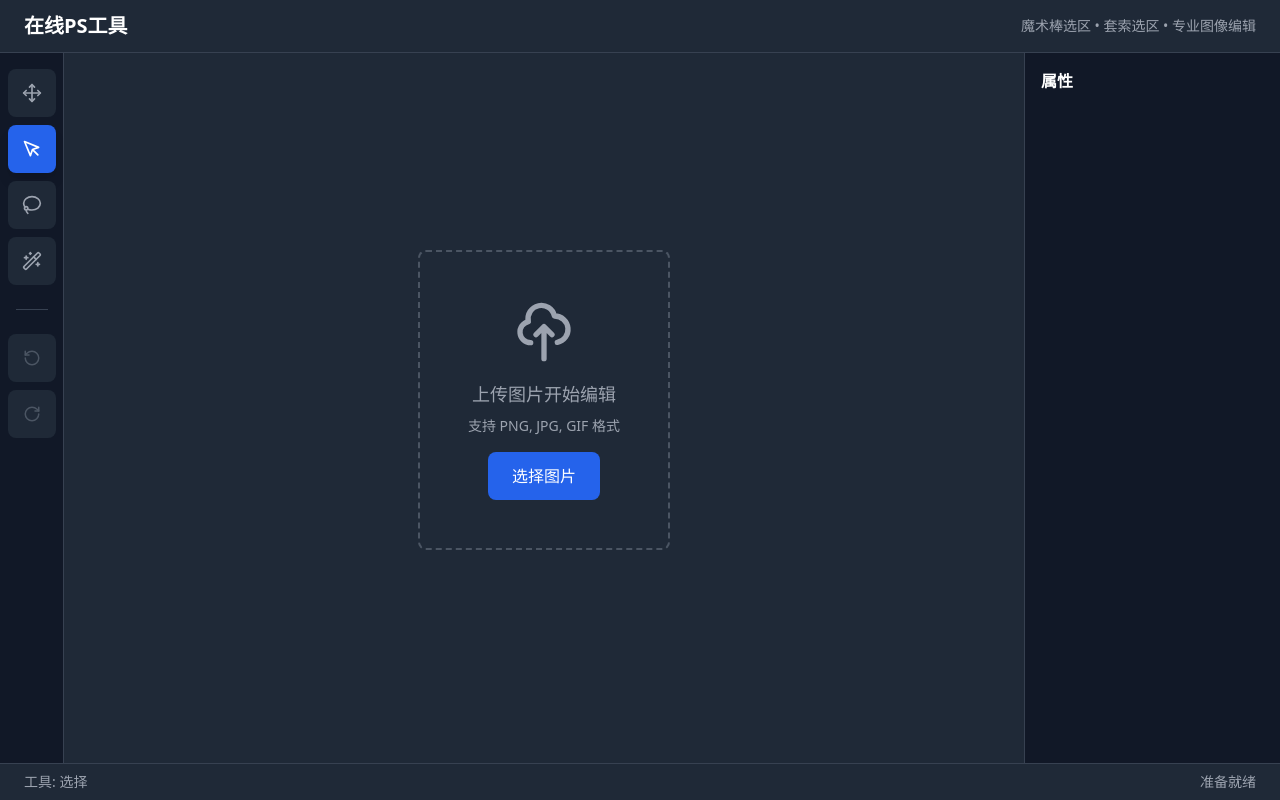
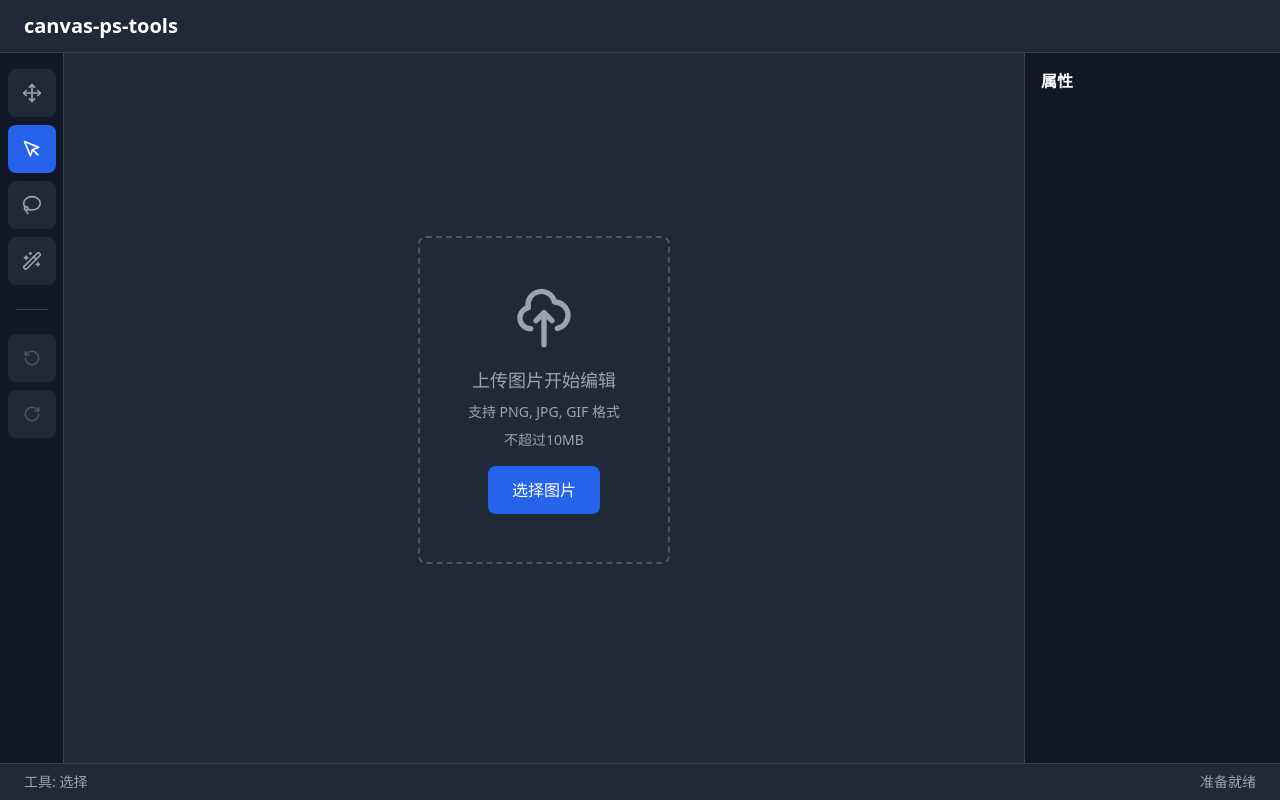
Before and after one commit to Tatekii/canvas-ps-tools, a React (Vite) app: page / in a window 1280 px wide. Built offline with nearby package versions, Linux system fonts and the light colour scheme.

Commit message:
doc: 更新README和HTML文档信息

```diff
--- a/index.html
+++ b/index.html
@@ -4,7 +4,7 @@
     <meta charset="UTF-8" />
     <link rel="icon" type="image/svg+xml" href="/vite.svg" />
     <meta name="viewport" content="width=device-width, initial-scale=1.0" />
-    <title>在线PS工具 - 魔术棒和套索选区</title>
+    <title>canvas-ps-tools</title>
   </head>
   <body>
     <div id="root"></div>
--- a/src/App.tsx
+++ b/src/App.tsx
@@ -64,10 +64,7 @@ function App() {
       {/* 顶部标题栏 */}
       <header className="bg-gray-800 border-b border-gray-700 px-6 py-3">
         <div className="flex items-center justify-between">
-          <h1 className="text-white text-xl font-semibold">在线PS工具</h1>
-          <div className="text-gray-400 text-sm">
-            魔术棒选区 • 套索选区 • 专业图像编辑
-          </div>
+          <h1 className="text-white text-xl font-semibold">canvas-ps-tools</h1>
         </div>
       </header>
 
--- a/src/components/ImageCanvas.tsx
+++ b/src/components/ImageCanvas.tsx
@@ -425,6 +425,7 @@ const ImageCanvas = React.forwardRef<ImageCanvasRef, ImageCanvasProps>(
 								</svg>
 								<p className="text-lg font-medium">上传图片开始编辑</p>
 								<p className="text-sm mt-2">支持 PNG, JPG, GIF 格式</p>
+								<p className="text-sm mt-2">不超过10MB</p>
 							</div>
 							<button
 								onClick={() => fileInputRef.current?.click()}
--- a/src/components/PropertyPanel.tsx
+++ b/src/components/PropertyPanel.tsx
@@ -45,13 +45,6 @@ const PropertyPanel: React.FC<PropertyPanelProps> = ({ selectedTool, tolerance,
 					</div>
 				</div>
 			)}
-
-			{selectionArea !== undefined && selectionArea > 0 && (
-				<div className="mt-6 p-3 bg-gray-800 rounded-lg">
-					<h4 className="text-gray-300 text-sm mb-2">选区信息</h4>
-					<p className="text-blue-400 text-sm">面积: {selectionArea.toLocaleString()} 像素</p>
-				</div>
-			)}
 		</div>
 	)
 }
--- a/src/components/Toolbar.tsx
+++ b/src/components/Toolbar.tsx
@@ -1,18 +1,31 @@
-import React from 'react';
-import { Move, MousePointer, Lasso, Wand2, RotateCcw, RotateCw, Trash2, ToggleLeft, Square } from 'lucide-react';
+import React from "react"
+import {
+	Move,
+	MousePointer,
+	Lasso,
+	Wand2,
+	RotateCcw,
+	RotateCw,
+	Trash2,
+	ToggleLeft,
+	Square,
+	Redo,
+	Trash,
+	Redo2,
+} from "lucide-react"
 
 interface ToolbarProps {
-  selectedTool: string;
-  onToolSelect: (tool: string) => void;
-  onUndo: () => void;
-  onRedo: () => void;
-  onClearSelection: () => void;
-  onInvertSelection: () => void;
-  onSelectAll: () => void;
-  onDeleteSelected: () => void;
-  canUndo: boolean;
-  canRedo: boolean;
-  hasSelection: boolean;
+	selectedTool: string
+	onToolSelect: (tool: string) => void
+	onUndo: () => void
+	onRedo: () => void
+	onClearSelection: () => void
+	onInvertSelection: () => void
+	onSelectAll: () => void
+	onDeleteSelected: () => void
+	canUndo: boolean
+	canRedo: boolean
+	hasSelection: boolean
 }
 
 const Toolbar: React.FC<ToolbarProps> = ({
@@ -26,14 +39,14 @@ const Toolbar: React.FC<ToolbarProps> = ({
 	onDeleteSelected,
 	canUndo,
 	canRedo,
-  hasSelection
+	hasSelection,
 }) => {
 	const tools = [
-    { id: 'move', icon: Move, name: '移动工具' },
-    { id: 'select', icon: MousePointer, name: '选择工具' },
-    { id: 'lasso', icon: Lasso, name: '套索工具' },
-    { id: 'magic-wand', icon: Wand2, name: '魔术棒' },
-  ];
+		{ id: "move", icon: Move, name: "移动工具" },
+		{ id: "select", icon: MousePointer, name: "选择工具" },
+		{ id: "lasso", icon: Lasso, name: "套索工具" },
+		{ id: "magic-wand", icon: Wand2, name: "魔术棒" },
+	]
 
 	return (
 		<div className="bg-gray-900 w-16 flex flex-col items-center py-4 border-r border-gray-700">
@@ -45,8 +58,8 @@ const Toolbar: React.FC<ToolbarProps> = ({
 						onClick={() => onToolSelect(tool.id)}
 						className={`w-12 h-12 rounded-lg flex items-center justify-center transition-all duration-200 ${
 							selectedTool === tool.id
-                ? 'bg-blue-600 text-white shadow-lg'
-                : 'bg-gray-800 text-gray-400 hover:bg-gray-700 hover:text-white'
+								? "bg-blue-600 text-white shadow-lg"
+								: "bg-gray-800 text-gray-400 hover:bg-gray-700 hover:text-white"
 						}`}
 						title={tool.name}
 					>
@@ -65,8 +78,8 @@ const Toolbar: React.FC<ToolbarProps> = ({
 					disabled={!canUndo}
 					className={`w-12 h-12 rounded-lg flex items-center justify-center transition-all duration-200 ${
 						canUndo
-              ? 'bg-gray-800 text-gray-400 hover:bg-gray-700 hover:text-white'
-              : 'bg-gray-800 text-gray-600 cursor-not-allowed'
+							? "bg-gray-800 text-gray-400 hover:bg-gray-700 hover:text-white"
+							: "bg-gray-800 text-gray-600 cursor-not-allowed"
 					}`}
 					title="撤销"
 				>
@@ -78,8 +91,8 @@ const Toolbar: React.FC<ToolbarProps> = ({
 					disabled={!canRedo}
 					className={`w-12 h-12 rounded-lg flex items-center justify-center transition-all duration-200 ${
 						canRedo
-              ? 'bg-gray-800 text-gray-400 hover:bg-gray-700 hover:text-white'
-              : 'bg-gray-800 text-gray-600 cursor-not-allowed'
+							? "bg-gray-800 text-gray-400 hover:bg-gray-700 hover:text-white"
+							: "bg-gray-800 text-gray-600 cursor-not-allowed"
 					}`}
 					title="重做"
 				>
@@ -88,42 +101,42 @@ const Toolbar: React.FC<ToolbarProps> = ({
 
 				{hasSelection && (
 					<>
-            <button
+						{/* <button
               onClick={onSelectAll}
               className="w-12 h-12 rounded-lg flex items-center justify-center transition-all duration-200 bg-gray-800 text-gray-400 hover:bg-gray-700 hover:text-white"
               title="全选"
             >
               <Square size={18} />
-            </button>
+            </button> */}
 
 						<button
 							onClick={onInvertSelection}
-              className="w-12 h-12 rounded-lg flex items-center justify-center transition-all duration-200 bg-gray-800 text-gray-400 hover:bg-gray-700 hover:text-white"
+							className="w-12 h-12 rounded-lg flex items-center justify-center transition-all duration-200 bg-yellow-400 hover:text-white hover:bg-yellow-500  text-gray-400"
 							title="反转选区"
 						>
-              <ToggleLeft size={18} />
+							<Redo2 size={18} />
 						</button>
 
 						<button
 							onClick={onClearSelection}
-              className="w-12 h-12 rounded-lg flex items-center justify-center transition-all duration-200 bg-gray-800 text-gray-400 hover:bg-gray-700 hover:text-white"
+							className="w-12 h-12 rounded-lg flex items-center justify-center transition-all duration-200 bg-red-400 hover:text-white hover:bg-red-500 text-gray-400"
 							title="清除选区"
 						>
-              <ToggleLeft size={18} />
+							<Trash size={18} />
 						</button>
-
+						{/*
             <button
               onClick={onDeleteSelected}
               className="w-12 h-12 rounded-lg flex items-center justify-center transition-all duration-200 bg-red-800 text-red-400 hover:bg-red-700 hover:text-red-300"
               title="删除选区"
             >
               <Trash2 size={18} />
-            </button>
+            </button> */}
 					</>
 				)}
 			</div>
 		</div>
-  );
-};
+	)
+}
 
-export default Toolbar;
+export default Toolbar
```
Also changed, not shown: example.png (added), 1 other file (tests, documents, lock files or other folders). Lines whose indentation alone changed are shown as unchanged.
